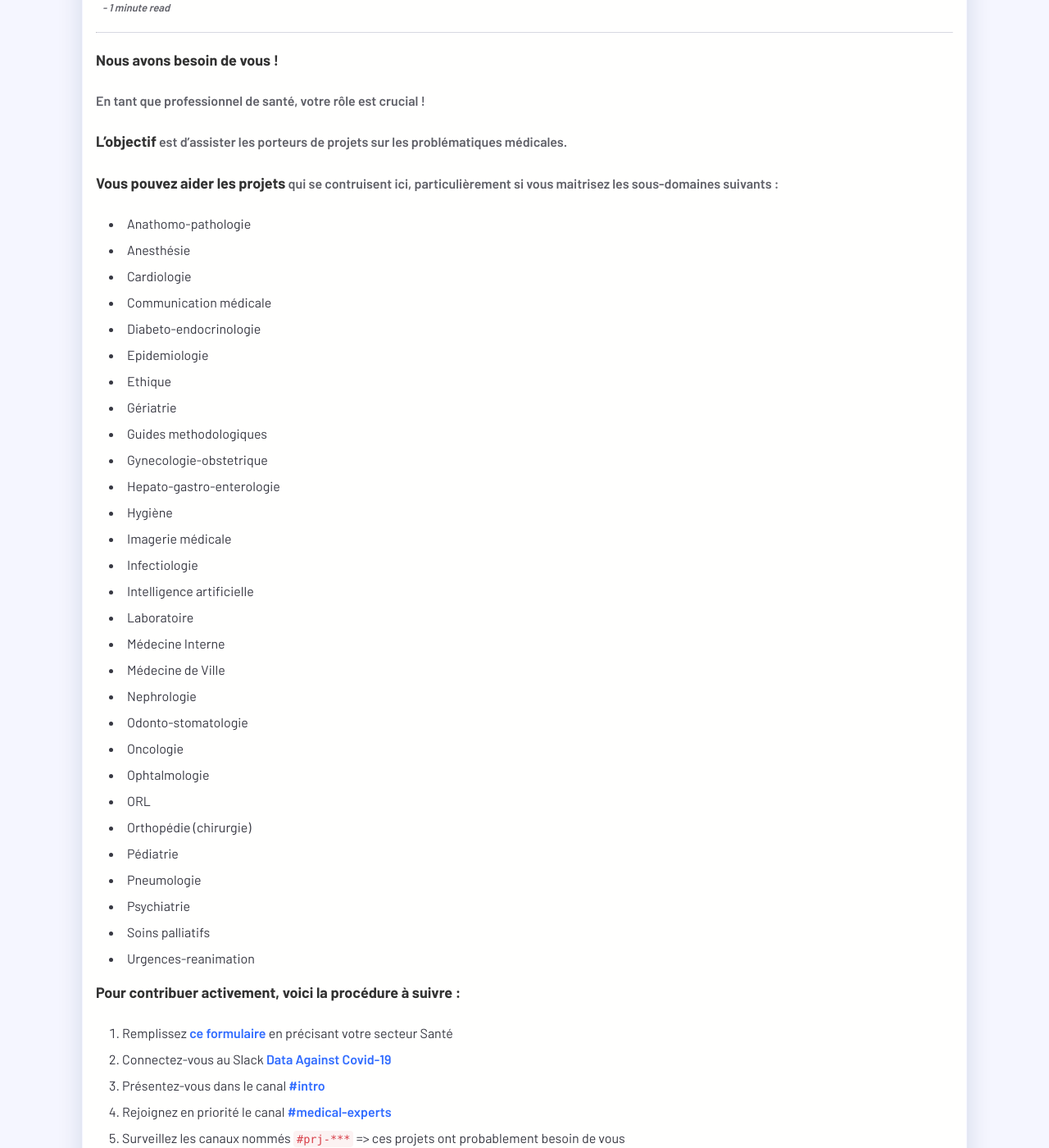
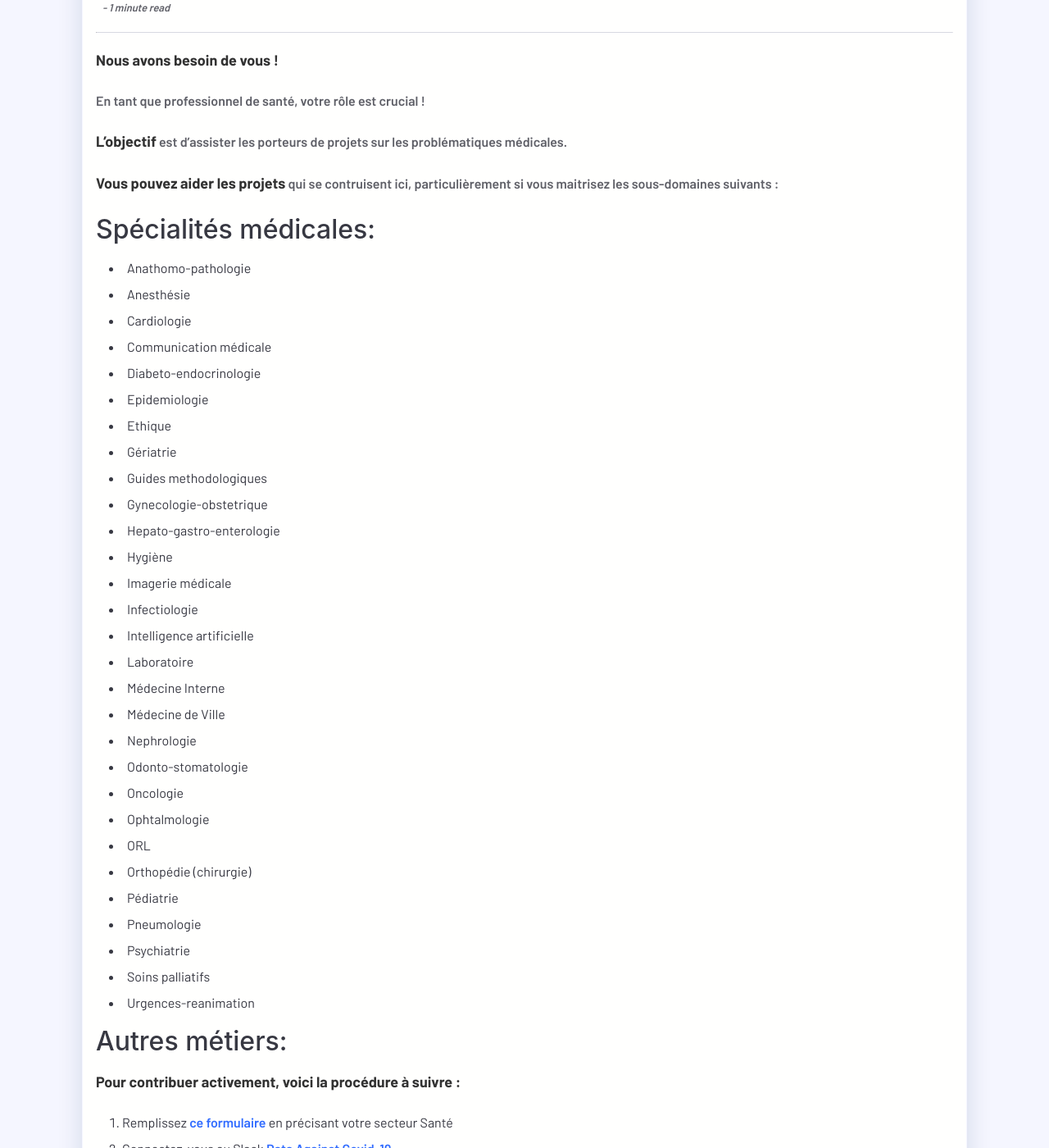
Before and after one commit to opencovid19-fr/opencovid19-fr.github.io, a Jekyll site: the page built from _posts/Comment contribuer/2020-04-02-je-suis-professionnel-sante.md, in a window 1280 px wide and 1400 px high, scrolled down 341 px. Shown: the whole window at 82% size. Built offline with Jekyll 4.4.1, drawn with Linux system fonts in a browser that asks for light colours; nearby versions of some CDN libraries; comment, search, counter and statistics services are not loaded.

Commit message:
split list in 2: specialties, other

```diff
--- a/_posts/Comment contribuer/2020-04-02-je-suis-professionnel-sante.md
+++ b/_posts/Comment contribuer/2020-04-02-je-suis-professionnel-sante.md
@@ -17,6 +17,9 @@ En tant que professionnel de santé, votre rôle est crucial !
 
 **Vous pouvez aider les projets** qui se contruisent ici,
 particulièrement si vous maitrisez les sous-domaines suivants :
+
+Spécialités médicales:
+----------------------
 
 - Anathomo-pathologie
 - Anesthésie
@@ -48,6 +51,10 @@ particulièrement si vous maitrisez les sous-domaines suivants :
 - Soins palliatifs
 - Urgences-reanimation
 
+Autres métiers:
+---------------
+
+
 
 **Pour contribuer activement, voici la procédure à suivre :**
 
```
